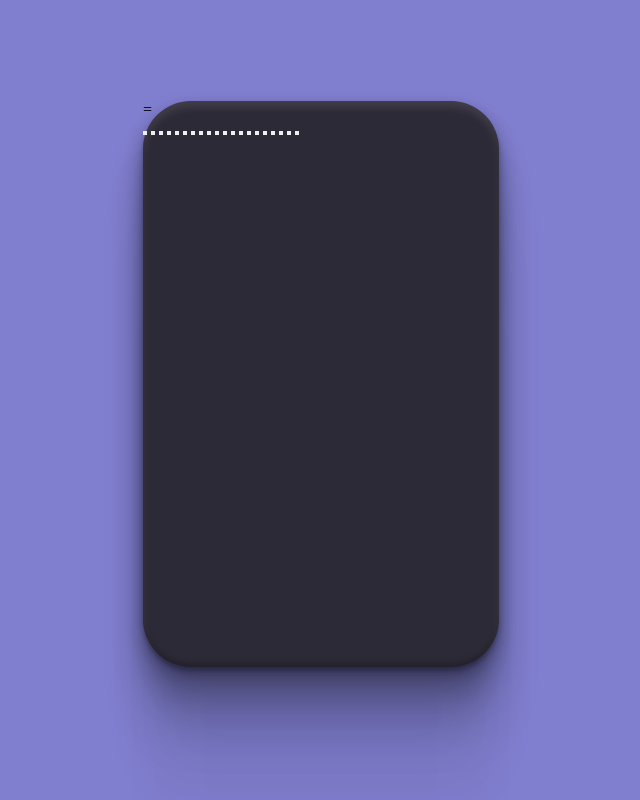
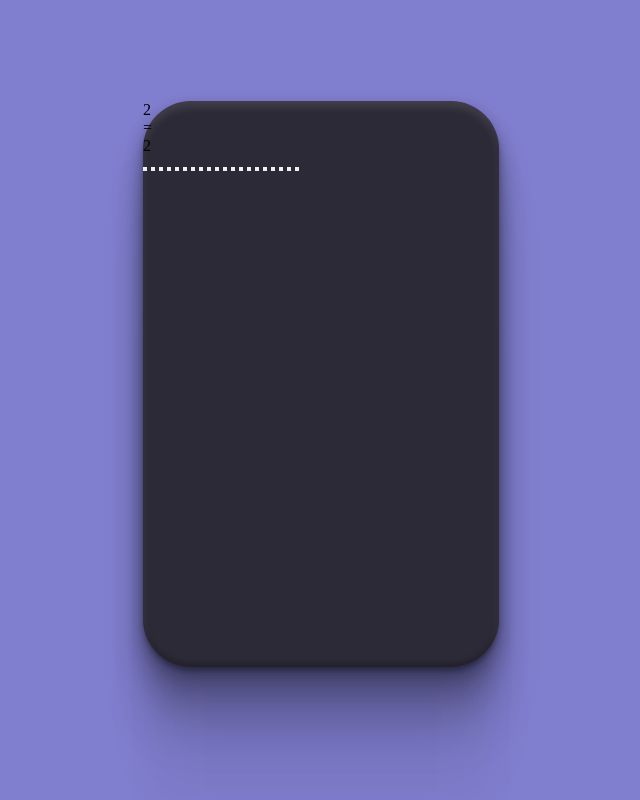
Before and after one commit to ClebSantos404/Calculator_-boracodar, a plain HTML site: page assets/index.html in a window 1280 px wide. Shown: the top 800 px of the page, without its empty margins (379-1019 px from the left). Drawn offline with Linux system fonts and the light colour scheme.

Commit message:
:boom:reverting chages

```diff
--- a/assets/index.html
+++ b/assets/index.html
@@ -16,10 +16,11 @@
   <body>
     <div id="container">
       <div class="calculation-screen">
-        <div id="calculation" class="calculation"></div>
-        <div class="results"></div>
-        <span>=</span>
-        <div id="result" class="result"></div>
+        <div id="calculation" class="calculation">2</div>
+        <div class="results">
+          <span>=</span>
+          <div id="result" class="result">2</div>
+        </div>
       </div>
 
       <div class="keyboard">
```
